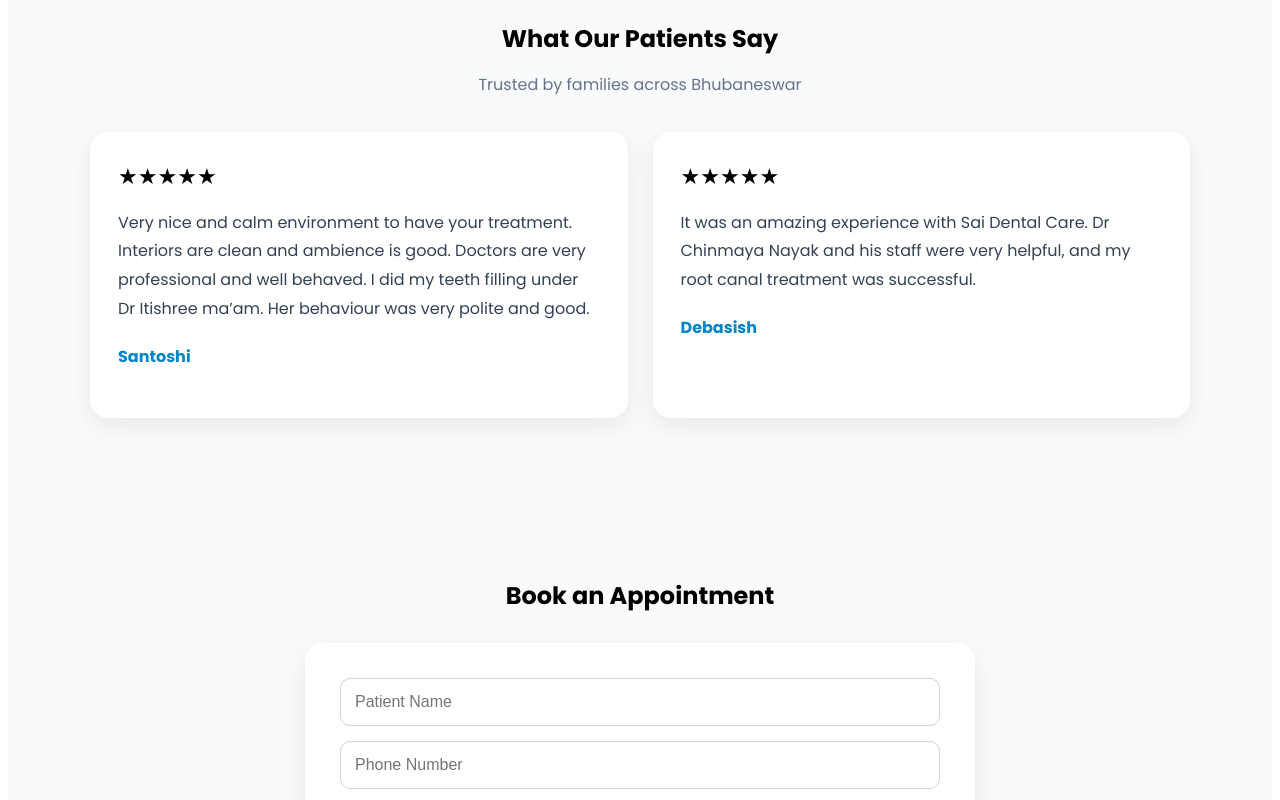
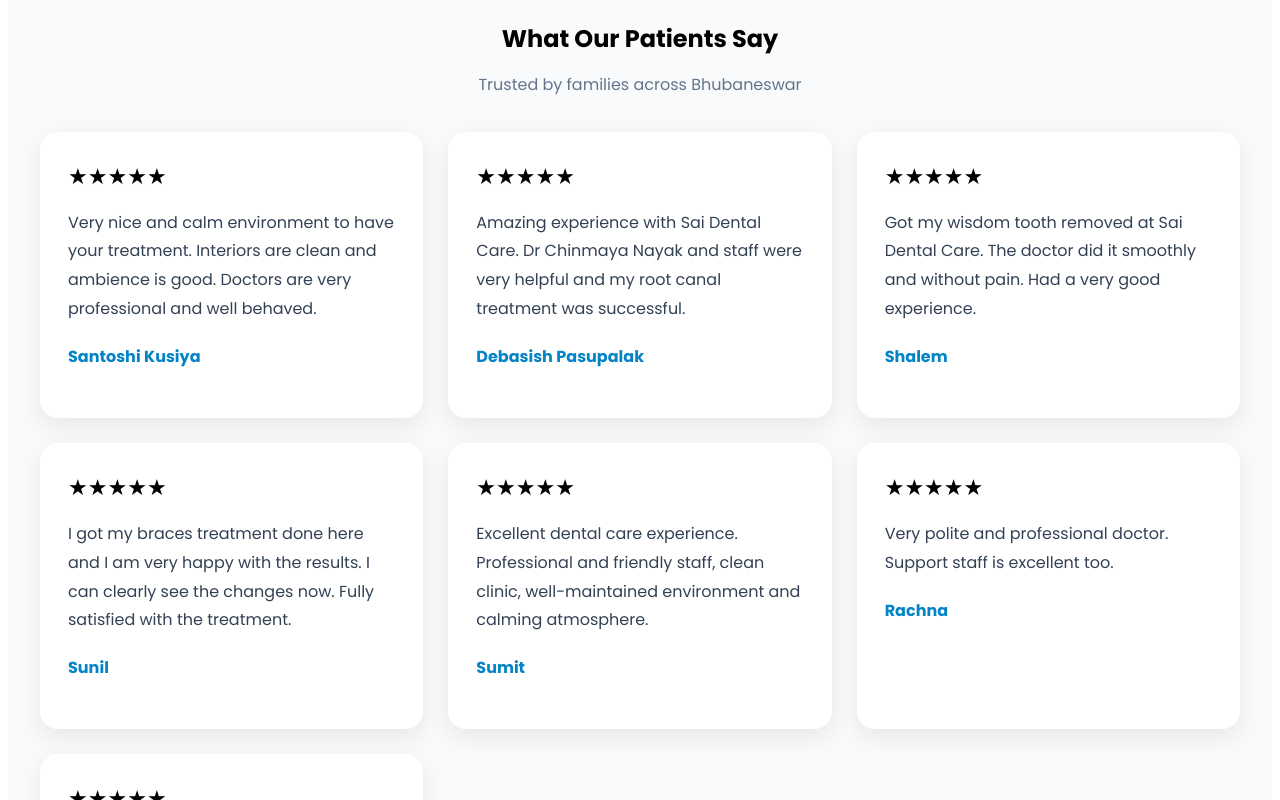
Before and after one commit to Drchinmay/sai-dental-care-site, a React (Vite) app: page / in a window 1280 px wide. Shown: the part 2160-2960 px from the top of the page. Built offline with nearby package versions, Linux system fonts and the light colour scheme.

Commit message:
Update App.jsx

```diff
--- a/src/App.jsx
+++ b/src/App.jsx
@@ -276,7 +276,8 @@
         </div>
       </section>
 
-      {/* TESTIMONIAL */}
+
+      {/* PATIENT REVIEWS */}
 {/* PATIENT REVIEWS */}
 <section
   style={{
@@ -295,11 +296,49 @@
       display: "grid",
       gridTemplateColumns: "repeat(auto-fit, minmax(320px, 1fr))",
       gap: "25px",
-      maxWidth: "1100px",
+      maxWidth: "1200px",
       margin: "0 auto",
     }}
   >
+    {[
+      {
+        name: "Santoshi Kusiya",
+        review:
+          "Very nice and calm environment to have your treatment. Interiors are clean and ambience is good. Doctors are very professional and well behaved.",
+      },
+      {
+        name: "Debasish Pasupalak",
+        review:
+          "Amazing experience with Sai Dental Care. Dr Chinmaya Nayak and staff were very helpful and my root canal treatment was successful.",
+      },
+      {
+        name: "Shalem",
+        review:
+          "Got my wisdom tooth removed at Sai Dental Care. The doctor did it smoothly and without pain. Had a very good experience.",
+      },
+      {
+        name: "Sunil",
+        review:
+          "I got my braces treatment done here and I am very happy with the results. I can clearly see the changes now. Fully satisfied with the treatment.",
+      },
+      {
+        name: "Sumit",
+        review:
+          "Excellent dental care experience. Professional and friendly staff, clean clinic, well-maintained environment and calming atmosphere.",
+      },
+      {
+        name: "Rachna",
+        review:
+          "Very polite and professional doctor. Support staff is excellent too.",
+      },
+      {
+        name: "Anjali",
+        review:
+          "Thrilled with the results of my braces treatment. My smile looks great now. Expertise and care made the whole process smooth and successful.",
+      },
+    ].map((item, index) => (
       <div
+        key={index}
         style={{
           background: "white",
           padding: "28px",
@@ -311,38 +350,14 @@
         <div style={{ fontSize: "22px", marginBottom: "12px" }}>★★★★★</div>
 
         <p style={{ color: "#334155", lineHeight: "1.8" }}>
-        Very nice and calm environment to have your treatment. Interiors
-        are clean and ambience is good. Doctors are very professional and
-        well behaved. I did my teeth filling under Dr Itishree ma’am.
-        Her behaviour was very polite and good.
+          {item.review}
         </p>
 
         <h4 style={{ marginTop: "20px", color: "#0284c7" }}>
-        Santoshi
+          {item.name}
         </h4>
       </div>
-
-    <div
-      style={{
-        background: "white",
-        padding: "28px",
-        borderRadius: "18px",
-        boxShadow: "0 8px 24px rgba(0,0,0,0.08)",
-        textAlign: "left",
-      }}
-    >
-      <div style={{ fontSize: "22px", marginBottom: "12px" }}>★★★★★</div>
-
-      <p style={{ color: "#334155", lineHeight: "1.8" }}>
-        It was an amazing experience with Sai Dental Care. Dr Chinmaya
-        Nayak and his staff were very helpful, and my root canal
-        treatment was successful.
-      </p>
-
-      <h4 style={{ marginTop: "20px", color: "#0284c7" }}>
-        Debasish
-      </h4>
-    </div>
+    ))}
   </div>
 </section>
 
```
Lines whose indentation alone changed are shown as unchanged.
